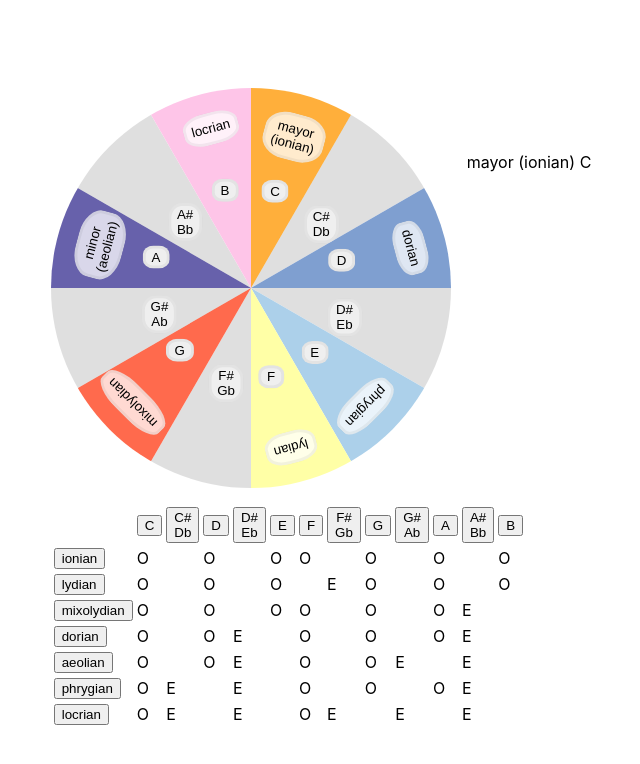
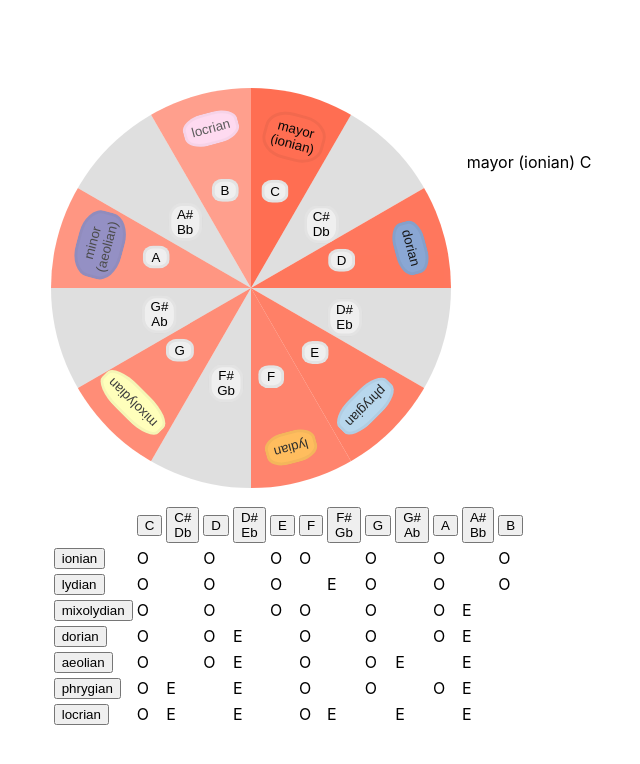
Before and after one commit to istng/music-theory-web, a React (Create React App) app: page / in a window 1280 px wide. Shown: the top 764 px of the page, without its empty margins (319-959 px from the left). Built offline with nearby package versions, Linux system fonts and the light colour scheme.

Commit message:
mode color on buttons and painting mode slot to current mode
and change colors of mayor modes

```diff
--- a/src/components/modes.js
+++ b/src/components/modes.js
@@ -7,21 +7,23 @@ class Mode extends React.Component {
     this.state = {
       tone: props.tone,
       name: props.name,
+      color: props.color,
     };
   }
   static getDerivedStateFromProps(props, state) {
     return {
       tone: props.tone,
       name: props.name,
+      color: props.color,
     };
   }
 
   render() {
     let button;
     if (this.state.tone) {
-      button = <button className="mode-button" onClick={this.props.rotate}> { this.state.tone } <br /> ({ this.state.name }) </button>;
+      button = <button style={{background: this.state.color}} className="mode-button" onClick={this.props.rotate}> { this.state.tone } <br /> ({ this.state.name }) </button>;
     } else {
-      button = <button className="mode-button" onClick={this.props.rotate}> { this.state.name } </button>;
+      button = <button style={{background: this.state.color}} className="mode-button" onClick={this.props.rotate}> { this.state.name } </button>;
     }
     return (
       <div>
@@ -36,6 +38,7 @@ export class ModesCircle extends React.Component {
     super(props);
     this.state = {
       modes: props.modes,
+      mainMode: props.modes[0],
     };
   }
 
@@ -48,6 +51,7 @@ export class ModesCircle extends React.Component {
     let newModes = firstPart.concat(secondPart);
     this.setState({
       modes: newModes,
+      mainMode: newModes[0],
     });
     this.props.changeMode(newModes[0].name);
   }
@@ -55,7 +59,7 @@ export class ModesCircle extends React.Component {
   renderMode(mode, index) {
     if (mode.name) {
       return (
-        <li style={{background: mode.color}} key={index} ><div className="li-content" > <Mode name={mode.name} tone={mode.tone} rotate={() => {this.handleClick({...mode, index: index})}}/> </div></li>
+        <li style={{background: this.state.mainMode.color, opacity: (100-3*(index+1)).toString()+'%'}} key={index} ><div className="li-content" > <Mode name={mode.name} tone={mode.tone} color={mode.color} rotate={() => {this.handleClick({...mode, index: index})}}/> </div></li>
       );
     } else {
       return (
--- a/src/variables/scales.js
+++ b/src/variables/scales.js
@@ -2,7 +2,7 @@ export const classicModes = [
         {
           tone: 'mayor',
           name: 'ionian',
-          color: '#FFAF3B',
+          color: '#FF6A4D',
           intervals: [true, false, true, false, true, true, false, true, false, true, false, true],
         }, {
         }, {
@@ -19,13 +19,13 @@ export const classicModes = [
         }, {
           tone: null,
           name: 'lydian',
-          color: '#FFFFA6',
+          color: '#FFAF3B',
           intervals: [true, false, true, false, true, false, true, true, false, true, false, true],
         }, {
         }, {
           tone: null,
           name: 'mixolydian',
-          color: '#FF6A4D',
+          color: '#FFFFA6',
           intervals: [true, false, true, false, true, true, false, true, false, true, true, false],
         }, {
         }, {
```
